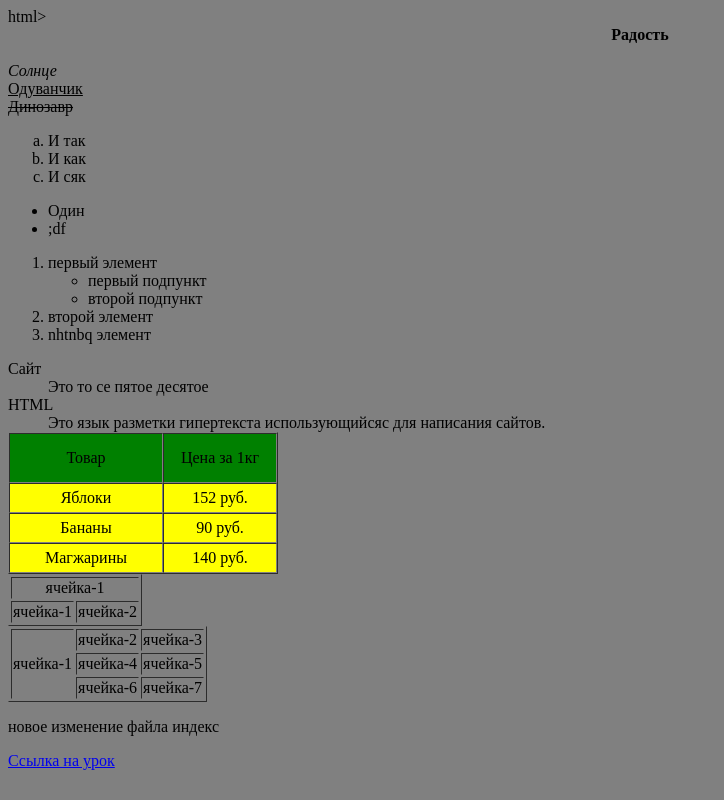
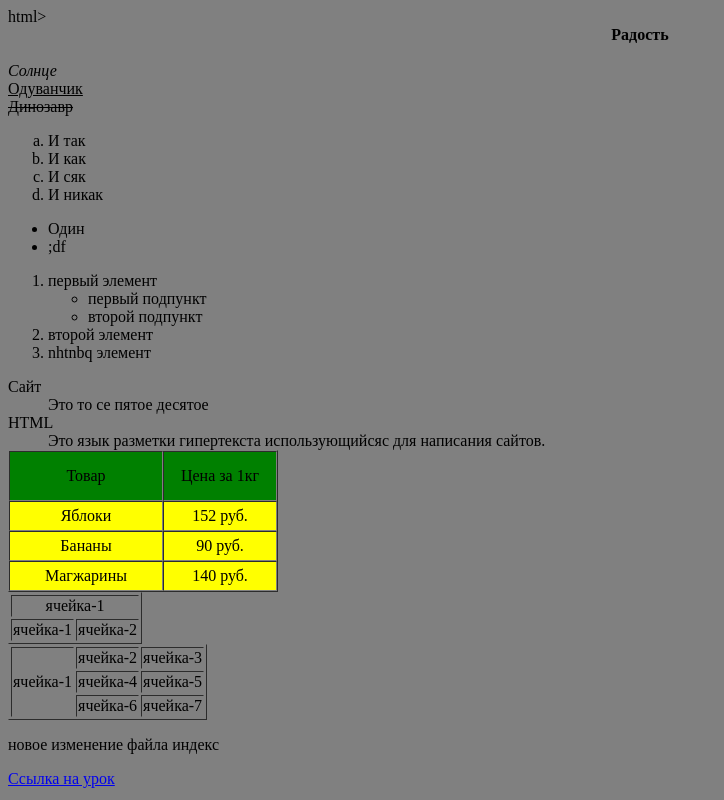
Before and after one commit to shuBEN94/gittrain, a plain HTML site: page index.html in a window 1280 px wide. Shown: the whole page, without its empty margins (0-724 px from the left). Drawn offline with Linux system fonts and the light colour scheme.

Commit message:
1st changes

```diff
--- a/index.html
+++ b/index.html
@@ -15,6 +15,7 @@ html>
 			<li> И так </li>
 			<li> И как </li>
 			<li> И сяк </li>
+			<li> И никак </li>
 		</ol>
 
 		<ul type="disc">
```
